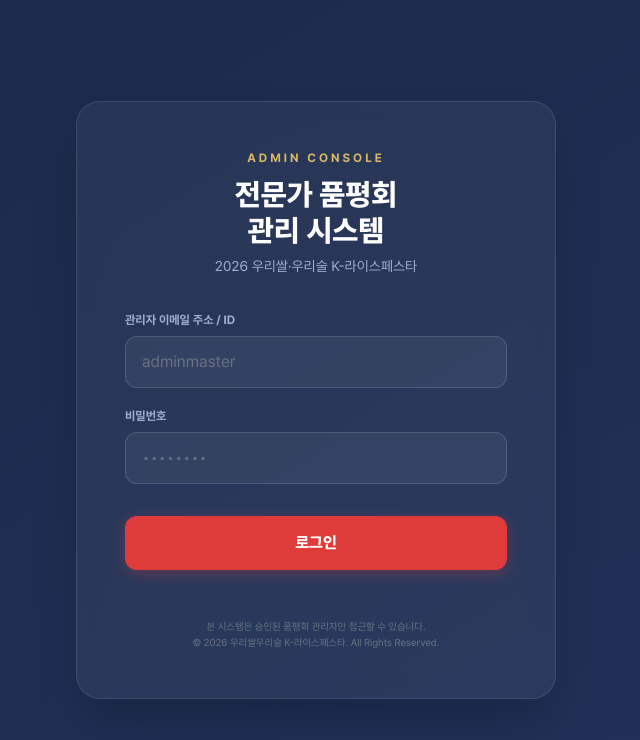
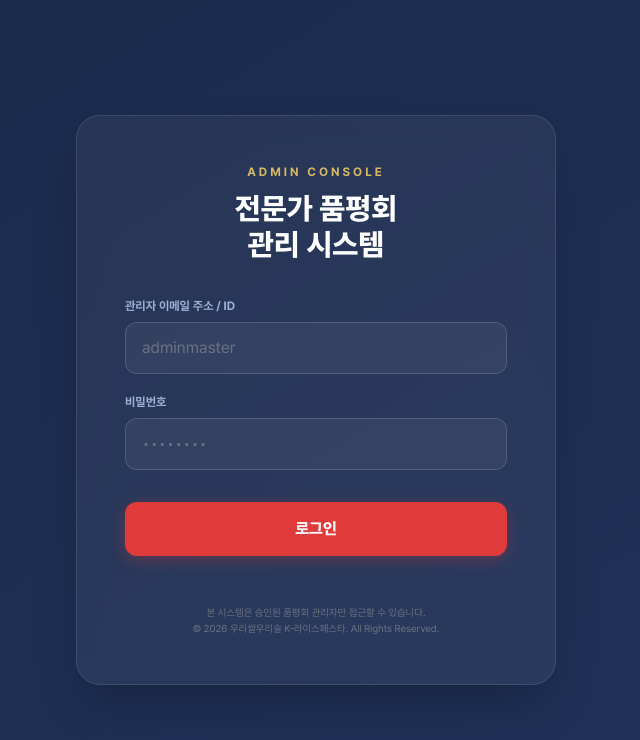
Before and after one commit to choisungrock/fiar-contest, a React (Vite) app in the folder web-admin/: page / in a window 1280 px wide. Shown: the top 740 px of the page, without its empty margins (324-964 px from the left). Built offline with nearby package versions, Linux system fonts and the light colour scheme.

Commit message:
style: 로그인 화면에서 2026 우리쌀·우리술 K-라이스페스타 텍스트 제거

```diff
--- a/web-admin/src/App.jsx
+++ b/web-admin/src/App.jsx
@@ -397,9 +397,6 @@ function App() {
             <h1 className="text-2xl md:text-3xl font-extrabold text-white mt-2.5 leading-normal">
               전문가 품평회<br />관리 시스템
             </h1>
-            <p className="text-sm text-textBlue mt-2">
-              2026 우리쌀·우리술 K-라이스페스타
-            </p>
           </div>
 
           {/* 로그인 폼 */}
```
